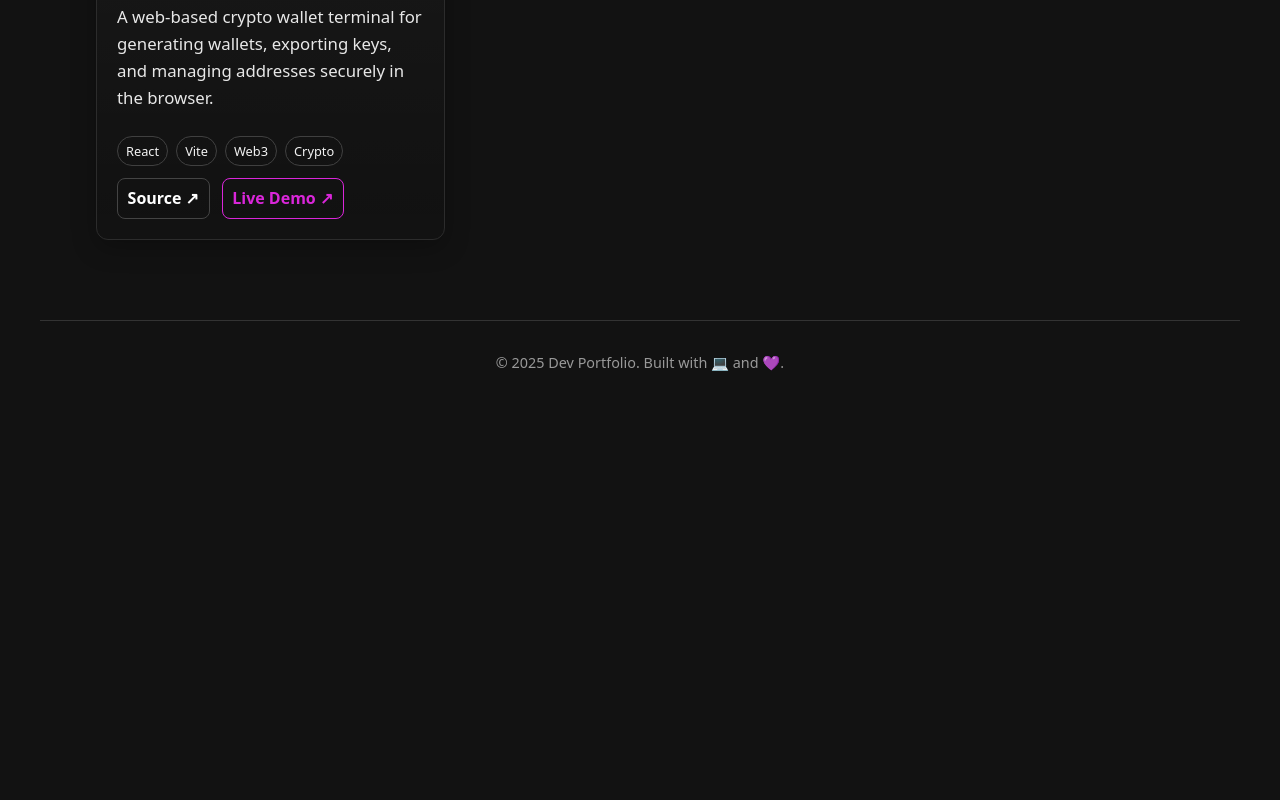
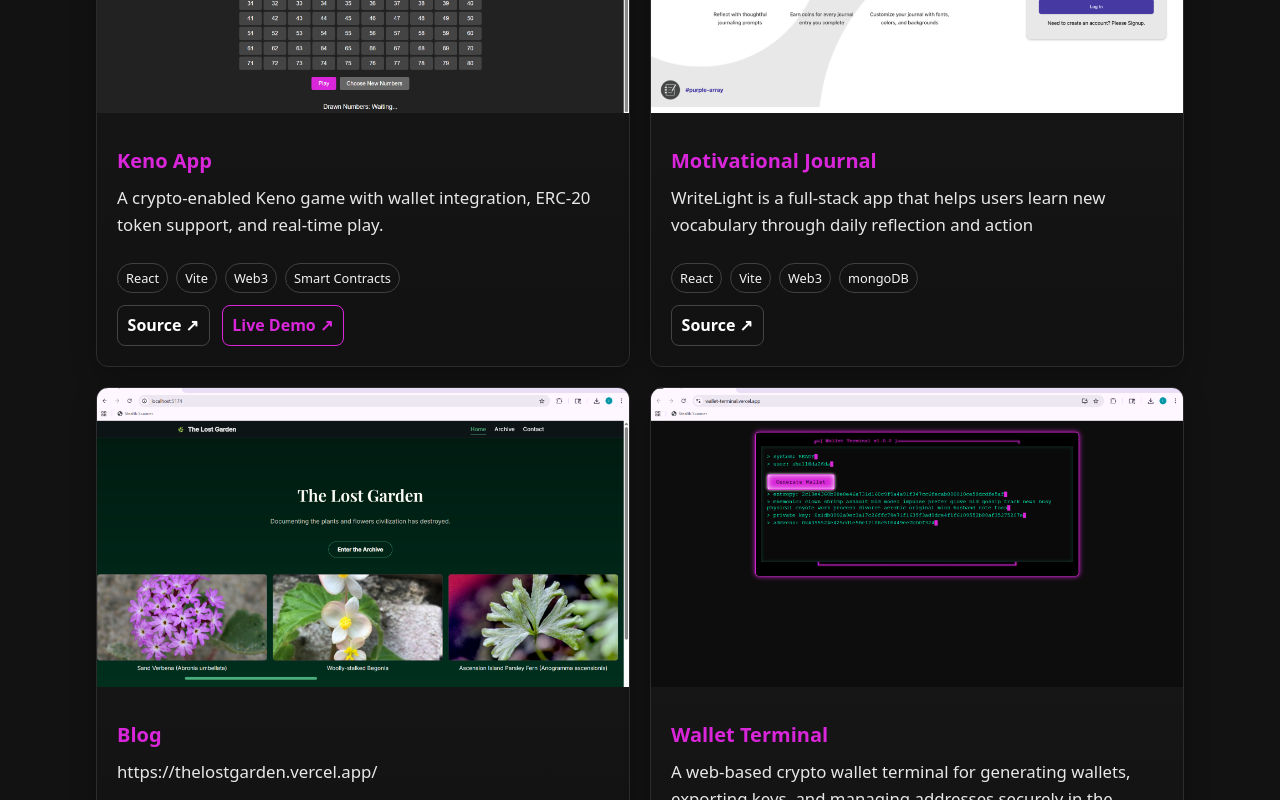
Before and after one commit to notsprinkles/dev_portfolio, a React (Vite) app: page /projects in a window 1280 px wide. Shown: the part 1120-1920 px from the top of the page. Before the commit the page ends 1524 px from the top, so only its background shows below. Built offline with nearby package versions, Linux system fonts and the light colour scheme.

Commit message:
project update

```diff
--- a/src/data/projects.js
+++ b/src/data/projects.js
@@ -28,6 +28,26 @@ export const projects = [
 },
 
 {
+  title: 'Motivational Journal',
+  description:
+    'WriteLight is a full-stack app that helps users learn new vocabulary through daily reflection and action',
+  tech: ['React', 'Vite', 'Web3', 'mongoDB'],
+  image: '/assets/journal.png',
+  repo: 'https://github.com/freeCodeCamp-2025-Summer-Hackathon/purple-array',
+  demo: '',
+},
+
+{
+  title: 'Blog',
+  description:
+    'https://thelostgarden.vercel.app/',
+  tech: ['React', 'Vite', 'Web3', ''],
+  image: '/assets/blog.png',
+  repo: 'https://github.com/Plant-blog/Blog',
+  demo: 'https://thelostgarden.vercel.app/',
+},
+
+{
   title: 'Wallet Terminal',
   description:
     'A web-based crypto wallet terminal for generating wallets, exporting keys, and managing addresses securely in the browser.',
--- a/src/styles/ProjectsPage.css
+++ b/src/styles/ProjectsPage.css
@@ -16,6 +16,6 @@
 
 .projects-grid {
   display: grid;
-  grid-template-columns: repeat(auto-fit, minmax(260px, 1fr));
+  grid-template-columns: repeat(auto-fit, minmax(500px, 1fr));
   gap: 1.25rem;
 }
```
Also changed, not shown: public/assets/blog.png (added), public/assets/journal.png (added).
